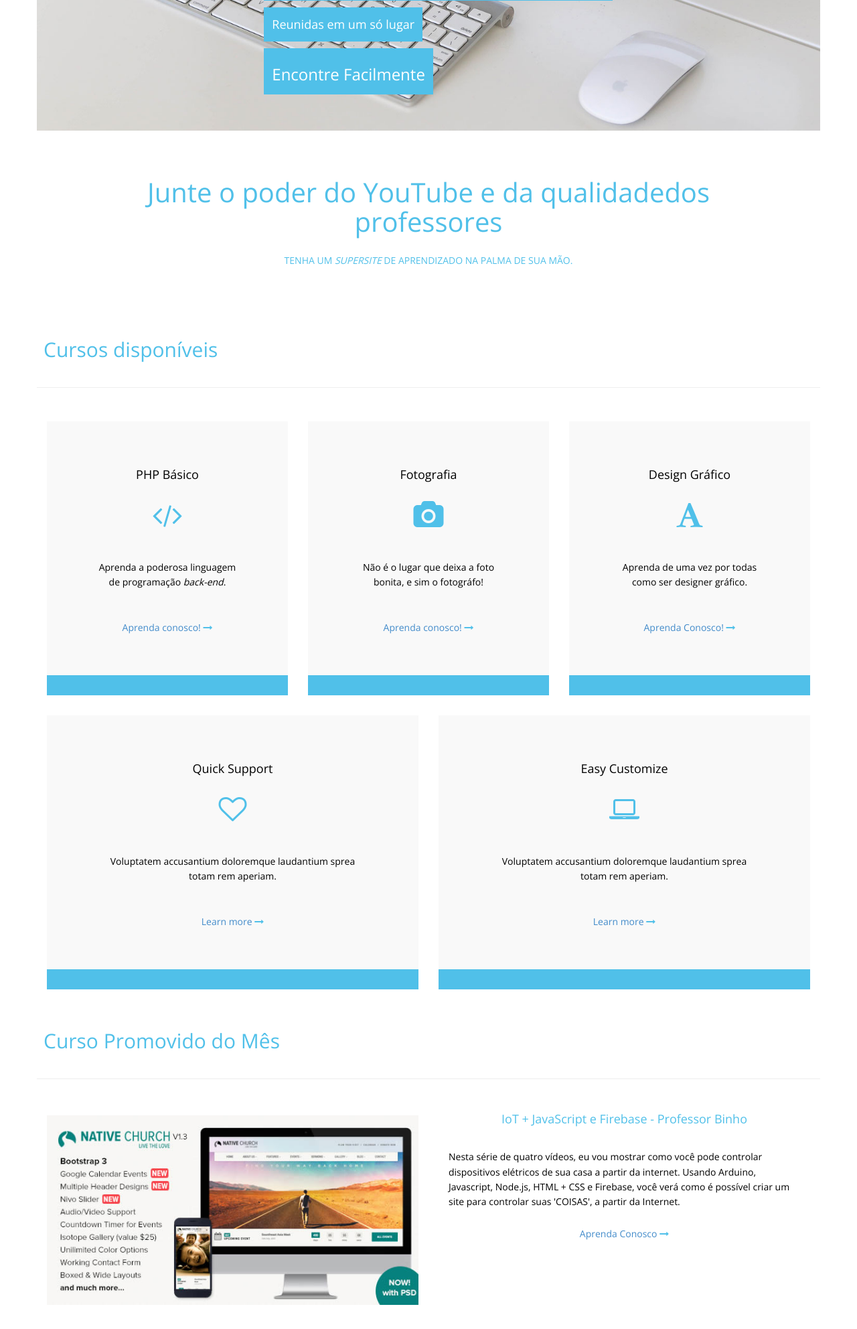
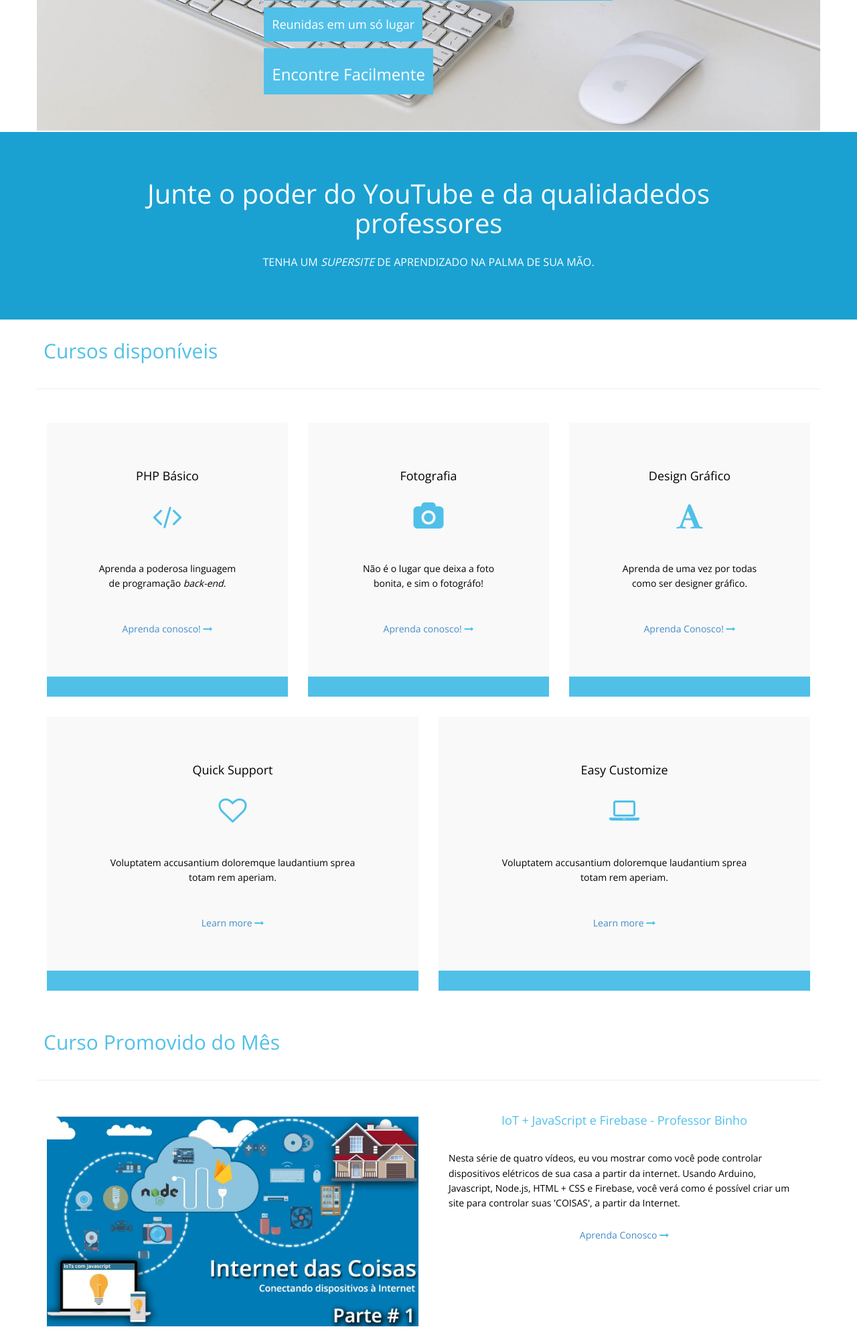
Before and after one commit to GabrielCoelho/TechTrain, a PHP site: page / in a window 1280 px wide. Shown: the part 438-2422 px from the top of the page at 67% size. Run offline with PHP 8.4, Linux system fonts and the light colour scheme.

Commit message:
Adicionando as imagens do curso promovido

```diff
--- a/app/views/index.php
+++ b/app/views/index.php
@@ -86,13 +86,14 @@
 	</div>
 	</div>
     <!-- Responsive slider - END -->
-
+	<div class="ctnbg">
 		<div class="container">
 			<div class="row">
 				<div class="col-lg-12">
 					<div class="contents">
 						<h2>Junte o poder do <span>YouTube</span> e da <span>qualidade</span>dos professores</h2>
 						<p>Tenha um <em>supersite</em> de aprendizado na palma de sua mão.</p>
+					</div>
 				</div>
 			</div>
 		</div>
@@ -230,7 +231,7 @@
 											<div class="slide-bodys" data-group="slide">
 												<li><img alt="" class="img-responsive" src="./public/images/3.jpg" width="100%" height="450"/></li>
 												<li><img alt="" class="img-responsive" src="./public/images/4.jpg" width="100%" height="450"/></li>
-												<li><img alt="" class="img-responsive" src="./public/images/5.jpg" width="100%" height="450"/></li>
+												<li><img alt="" class="img-responsive" src="./public/images/12.jpg" width="100%" height="450"/></li>
 											</div>
 										</ul>
 
--- a/public/css/style.css
+++ b/public/css/style.css
@@ -182,14 +182,15 @@ button.btn-primary h2 {
 }
 
 .contents {
-	background-color:#fff;
+	/*background-color:#fff*/;
 	padding:50px;
 	text-align:center;
-	color:#50c0e9;
+	/*color:#50c0e9;*/
 }
 .contents p {
-	color:#50c0e9;
+	color:#FFF;
 	text-transform:uppercase;
+	font-size: 1.15em;
 }
 
 .contents h2 {
@@ -652,3 +653,13 @@ footer ul.link-list li a:hover {
 footer .widget ul li a {
 	color:#000;
 }
+
+.ctnbg{
+	background: #1aa1d2;
+	margin-top: 2px;
+}
+
+.ctnbg > .container > .row > .contents{
+	color: #FFF;
+	background: #1aa1d2;
+}
```
Also changed, not shown: public/images/12.jpg (added), public/images/3.jpg, public/images/4.jpg, public/images/d.jpg (added). Lines whose indentation alone changed are shown as unchanged.
